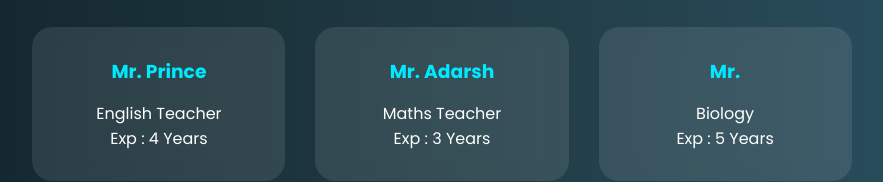
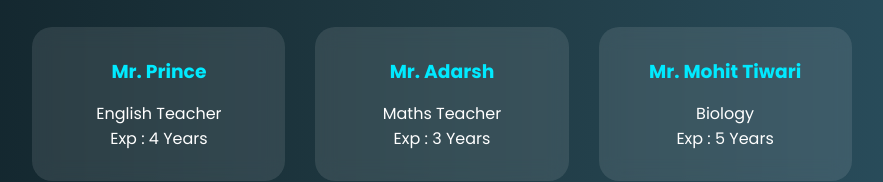
Before and after one commit to ItsPrateek-coder/aimers, a plain HTML site: page index.html in a window 1280 px wide. Shown: the part 1945-2127 px from the top of the page, without its empty margins (198-1081 px from the left). Drawn offline with Linux system fonts and the light colour scheme.

Commit message:
Fix HTML encoding issues in index.html

```diff
--- a/index.html
+++ b/index.html
@@ -199,7 +199,7 @@
         <p>Maths Teacher<br> Exp : 3 Years</p>
       </div>
       <div class="card">
-        <h3>Mr. </h3>
+        <h3>Mr. Mohit Tiwari</h3>
         <p>Biology<br> Exp : 5 Years</p>
       </div>
 </section>
```
